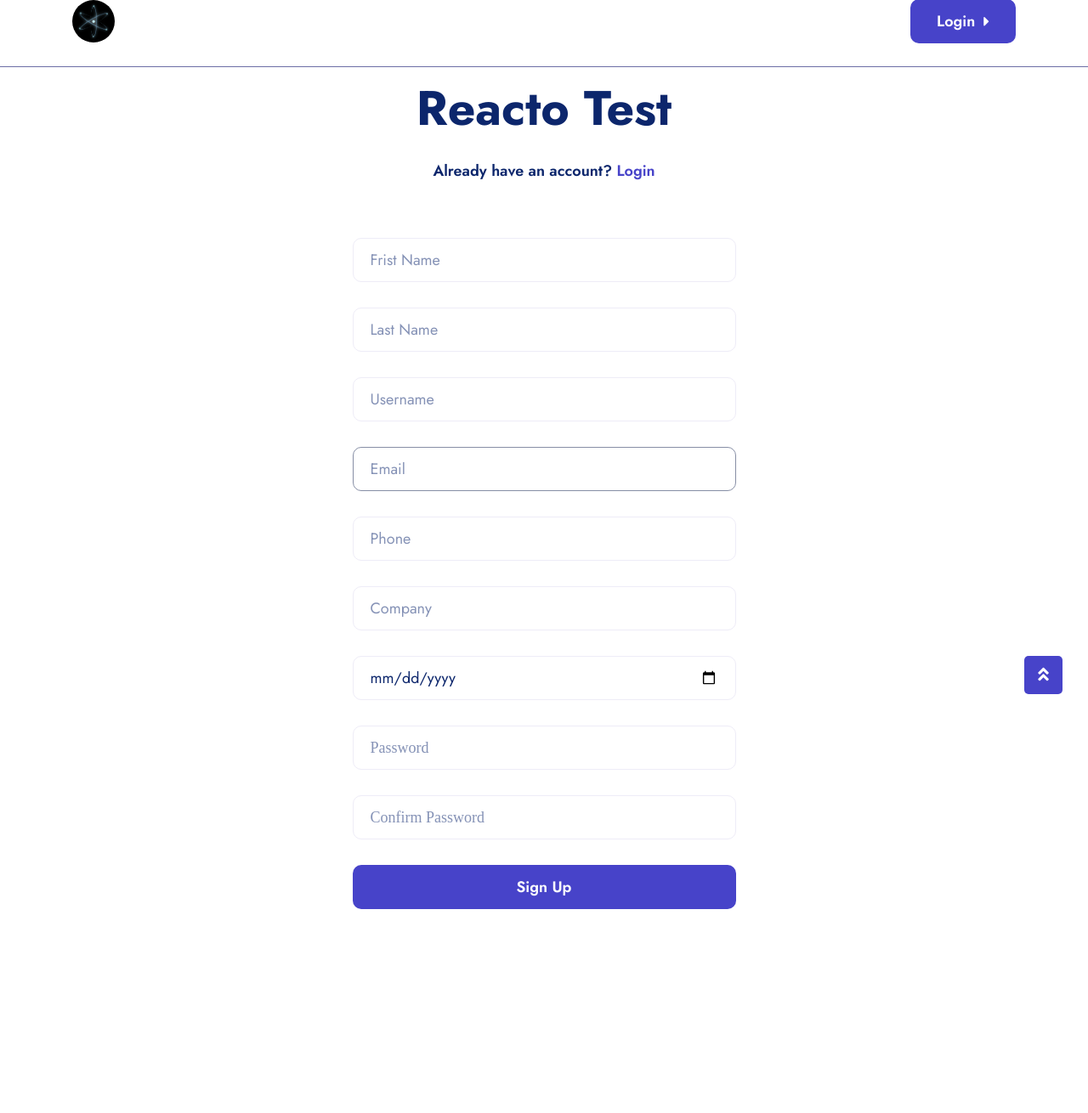
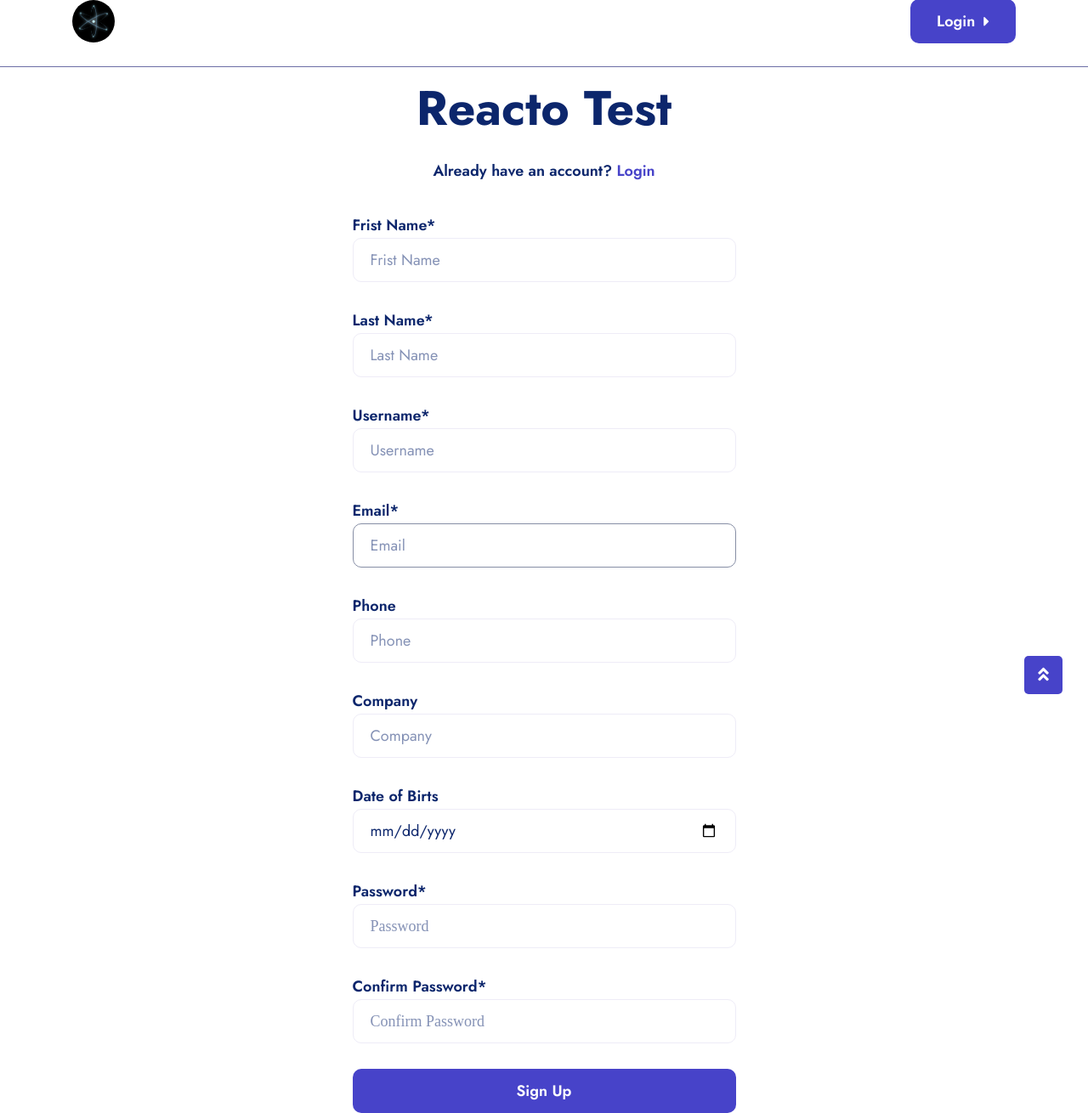
Before and after one commit to Islam412/ReactoTest, a Django app: page /user/sign-up/ in a window 1280 px wide. Shown: the part 28-1338 px from the top of the page at 85% size. Before the commit the page ends 1098 px from the top, so only its background shows below. Run offline with Django 5.2, Linux system fonts and the light colour scheme; some libraries are stand-ins or nearby versions.

Commit message:
update sign up bages p2

```diff
--- a/userauths/templates/userauths/sign-up.html
+++ b/userauths/templates/userauths/sign-up.html
@@ -32,39 +32,47 @@
                             <div class="row">
                                 <div class="col-12">
                                     <div class="single-input">
-                                        <label for=""></label>
+                                        <label for="">Frist Name*</label>
                                         {{form.frist_name}}
                                     </div>
 
                                     <div class="single-input">
+                                        <label for="">Last Name*</label>
                                         {{form.last_name}}
                                     </div>
 
                                     <div class="single-input">
+                                        <label for="">Username*</label>
                                         {{form.username}}
                                     </div>
 
                                     <div class="single-input">
+                                        <label for="">Email*</label>
                                         {{form.email}}
                                     </div>
 
                                     <div class="single-input">
+                                        <label for="">Phone</label>
                                         {{form.phone}}
                                     </div>
 
                                     <div class="single-input">
+                                        <label for="">Company</label>
                                         {{form.company}}
                                     </div>
 
                                     <div class="single-input">
+                                        <label for="">Date of Birts</label>
                                         {{form.date_of_birth}}
                                     </div>
 
                                     <div class="single-input">
+                                        <label for="">Password*</label>
                                         {{form.password1}}
                                     </div>
 
                                     <div class="single-input">
+                                        <label for="">Confirm Password*</label>
                                         {{form.password2}}
                                     </div>
 
```
